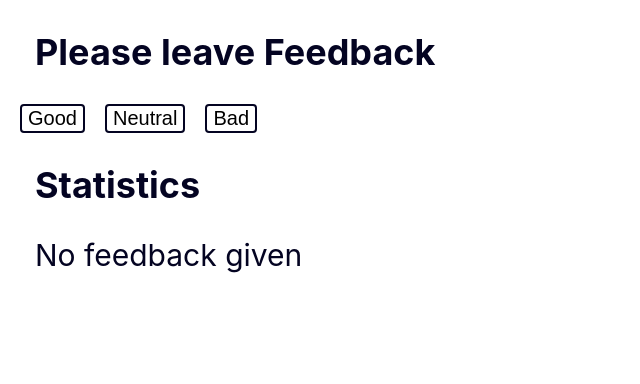
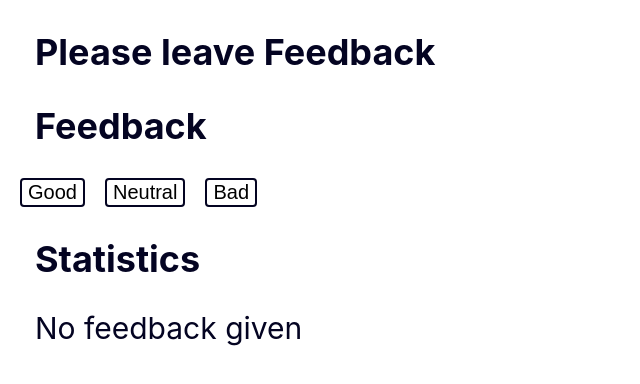
Before and after one commit to oksana1234567/goit-REACT-feedback, a React (Create React App) app: page / in a window 1280 px wide. Shown: the top 384 px of the page, without its empty margins (0-640 px from the left). Built offline with nearby package versions, Linux system fonts and the light colour scheme.

Commit message:
правки

```diff
--- a/src/App.js
+++ b/src/App.js
@@ -1,8 +1,9 @@
 import React, { Component } from 'react';
-// import FeedbackOptions from './components/Statistics/Marks'
+import FeedbackOptions from './components/Statistics/Marks'
 import MarksHead from './components/Statistics/MarksHead';
-// import Statistics from './components/Statistics/Statistics';
-import Sections from './components/Sections/Sections'
+import Statistics from './components/Statistics/Statistics';
+import Sections from './components/Sections'
+
 
 class App extends Component {
   state = {
@@ -51,9 +52,13 @@ class App extends Component {
     return (
       <>
         <MarksHead />
-        <Sections marks={marks} changeMark={this.changeMark} countTotalFeedback={this.countTotalFeedback} countPositiveFeedbackPercentage={this.countPositiveFeedbackPercentage}/>
-        {/* <FeedbackOptions marks={marks} changeMark={this.changeMark} />
-        <Statistics marks={marks} countTotalFeedback={this.countTotalFeedback} countPositiveFeedbackPercentage={this.countPositiveFeedbackPercentage} /> */}
+
+        <Sections title = "Feedback">
+          <FeedbackOptions marks={marks} changeMark={this.changeMark} />
+        </Sections>
+        <Sections title = "Statistics">
+          <Statistics marks={marks} countTotalFeedback={this.countTotalFeedback} countPositiveFeedbackPercentage={this.countPositiveFeedbackPercentage} />
+        </Sections>
       </>
     );
   }
--- /dev/null
+++ b/src/components/Sections.js
@@ -0,0 +1,13 @@
+import React from 'react';
+import styles from './Statistics/statistics.module.css'
+
+const Sections = ({ title, children }) => {
+	return (
+		<>
+			<h2 className={styles.StatisticsHead}>{title}</h2>
+			{children}
+		</>
+	);
+};
+
+export default Sections;
--- a/src/components/Sections/Sections.js
+++ /dev/null
@@ -1,22 +0,0 @@
-import React, { Component } from 'react';
-import FeedbackOptions from '../Statistics/Marks';
-import Statistics from '../Statistics/Statistics'
-
-
-class Sections extends Component {
-
-  render() {
-
-
-
-    return (
-      <>
-
-        <FeedbackOptions marks={this.props.marks} changeMark={this.props.changeMark} />
-        <Statistics marks={this.props.marks} countTotalFeedback={this.props.countTotalFeedback} countPositiveFeedbackPercentage={this.props.countPositiveFeedbackPercentage} />
-      </>
-    );
-  }
-}
-
-export default Sections;
--- a/src/components/Statistics/Statistics.js
+++ b/src/components/Statistics/Statistics.js
@@ -3,7 +3,6 @@ import styles from '../Statistics/statistics.module.css'
 
 const Statistics = ({ marks, countTotalFeedback, countPositiveFeedbackPercentage }) => (
     <section>
-        <h2 className={styles.StatisticsHead}>Statistics</h2>
 
         {countTotalFeedback() !== 0 && <div>
          <ul className="StatisticList">
```
